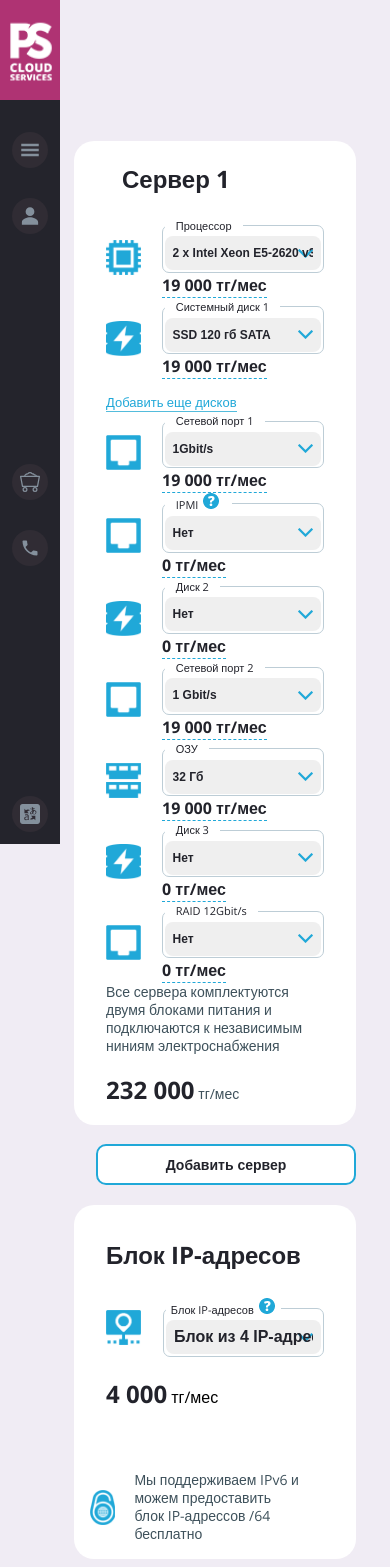
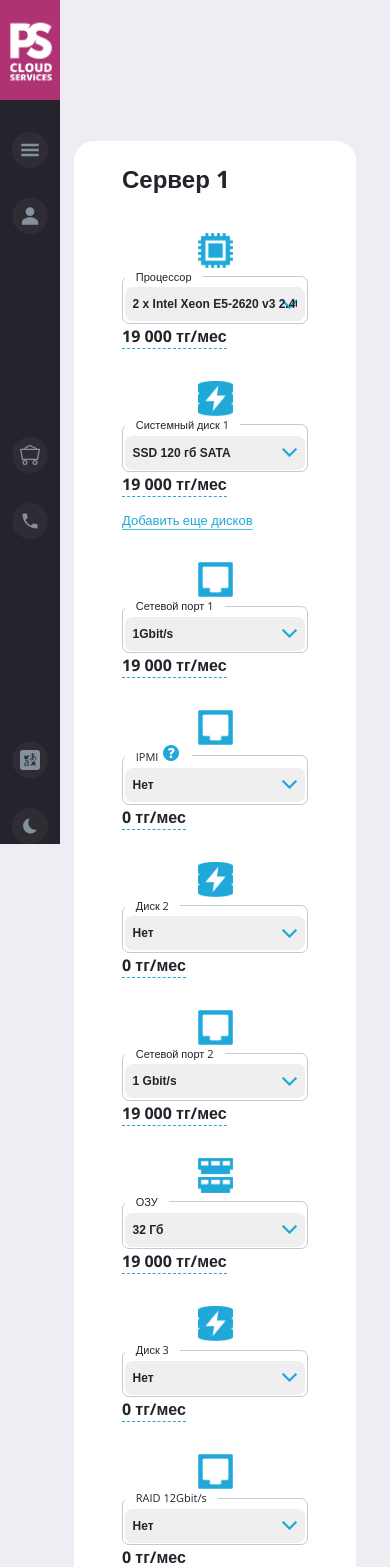
Before and after one commit to Asmmmir/ps_test, a React (Vite) app: page / in a window 390 px wide. Shown: the top 1567 px of the page. Built offline with nearby package versions, Linux system fonts and the light colour scheme.

Commit message:
finished project

```diff
--- a/src/components/Firewall/firewall-section.scss
+++ b/src/components/Firewall/firewall-section.scss
@@ -176,9 +176,18 @@
     .firewall {
         padding: 0 34px;
 
+        &__wrapper {
+            padding: 1rem;
+        }
+
         &__ip-address {
             width: 100%;
-            padding: 0 34px;
+            padding: 1rem;
+
+        }
+
+        &__select {
+            flex-direction: column;
         }
     }
 }
--- a/src/components/IpSection/ip-section.scss
+++ b/src/components/IpSection/ip-section.scss
@@ -131,6 +131,11 @@
         &__ip-address {
             width: 100%;
             padding: 1rem;
+
+        }
+
+        &__select {
+            flex-direction: column;
         }
 
     }
--- a/src/components/ServerOne/server-section.scss
+++ b/src/components/ServerOne/server-section.scss
@@ -281,44 +281,96 @@
             }
         }
 
+        &__fieldset-wrapper {}
+
         &__processor {
             margin: 0;
+            padding: 1rem;
+
+            &-wrapper {
+                flex-direction: column;
+            }
         }
 
         &__system-disc {
             margin: 0;
+            padding: 1rem;
+
+            &-wrapper {
+                flex-direction: column;
+            }
         }
 
         &__netport {
             margin: 0;
+            padding: 1rem;
+
+            &-wrapper {
+                flex-direction: column;
+            }
         }
 
         &__ipmi {
             margin: 0;
+            padding: 1rem;
+
+            &-wrapper {
+                flex-direction: column;
+            }
         }
 
         &__disc2 {
             margin: 0;
+            padding: 1rem;
+
+            &-wrapper {
+                flex-direction: column;
+            }
         }
 
         &__netport2 {
             margin: 0;
+            padding: 1rem;
+
+            &-wrapper {
+                flex-direction: column;
+            }
         }
 
         &__memory {
             margin: 0;
+            padding: 1rem;
+
+            &-wrapper {
+                flex-direction: column;
+            }
         }
 
         &__disc3 {
             margin: 0;
+            padding: 1rem;
+
+            &-wrapper {
+                flex-direction: column;
+            }
         }
 
         &__controller {
             margin: 0;
+            padding: 1rem;
+
+            &-wrapper {
+                flex-direction: column;
+            }
         }
 
         &__description {
             padding: 0;
+            padding: 1rem;
+
+            &-wrapper {
+                flex-direction: column;
+            }
         }
     }
 
--- a/src/components/Sidebar/SideBar.jsx
+++ b/src/components/Sidebar/SideBar.jsx
@@ -13,7 +13,7 @@ const SideBar = () => {
       <div className="sidebar__container">
         <div className="sidebar__section">
           <div className="sidebar__logo">
-            <img src="./ps_test/logo.png" alt="" width={60} height={100} />
+            <img src="/ps_test/logo.png" alt="" width={60} height={100} />
           </div>
           <div className="sidebar__item">
             <GiHamburgerMenu size="20px" color="#84909c" />
--- a/src/components/Sidebar/sidebar.scss
+++ b/src/components/Sidebar/sidebar.scss
@@ -1,16 +1,13 @@
 .sidebar {
     background: #24242c;
-    flex: 0 0 250px;
     position: fixed;
-    top: 0;
-    bottom: 0;
-    left: 0;
-    overflow-y: auto;
 
     &__container {
-        display: flex;
-        flex-direction: column;
-        gap: 230px;
+    display: flex;
+    flex-wrap: wrap;
+    flex-direction: column;
+    justify-content: space-between;
+    min-height: 100vh;
     }
 
     &__section {
```
